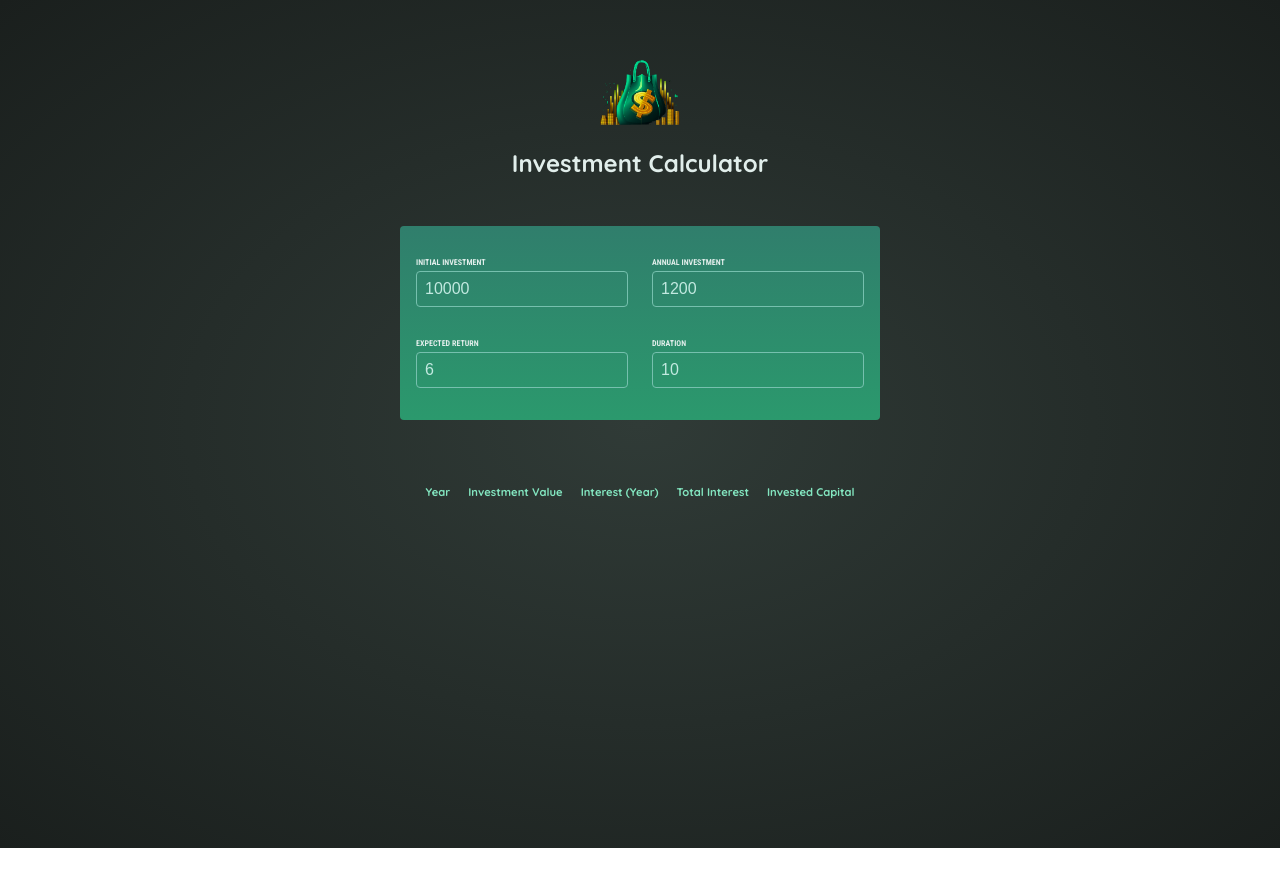
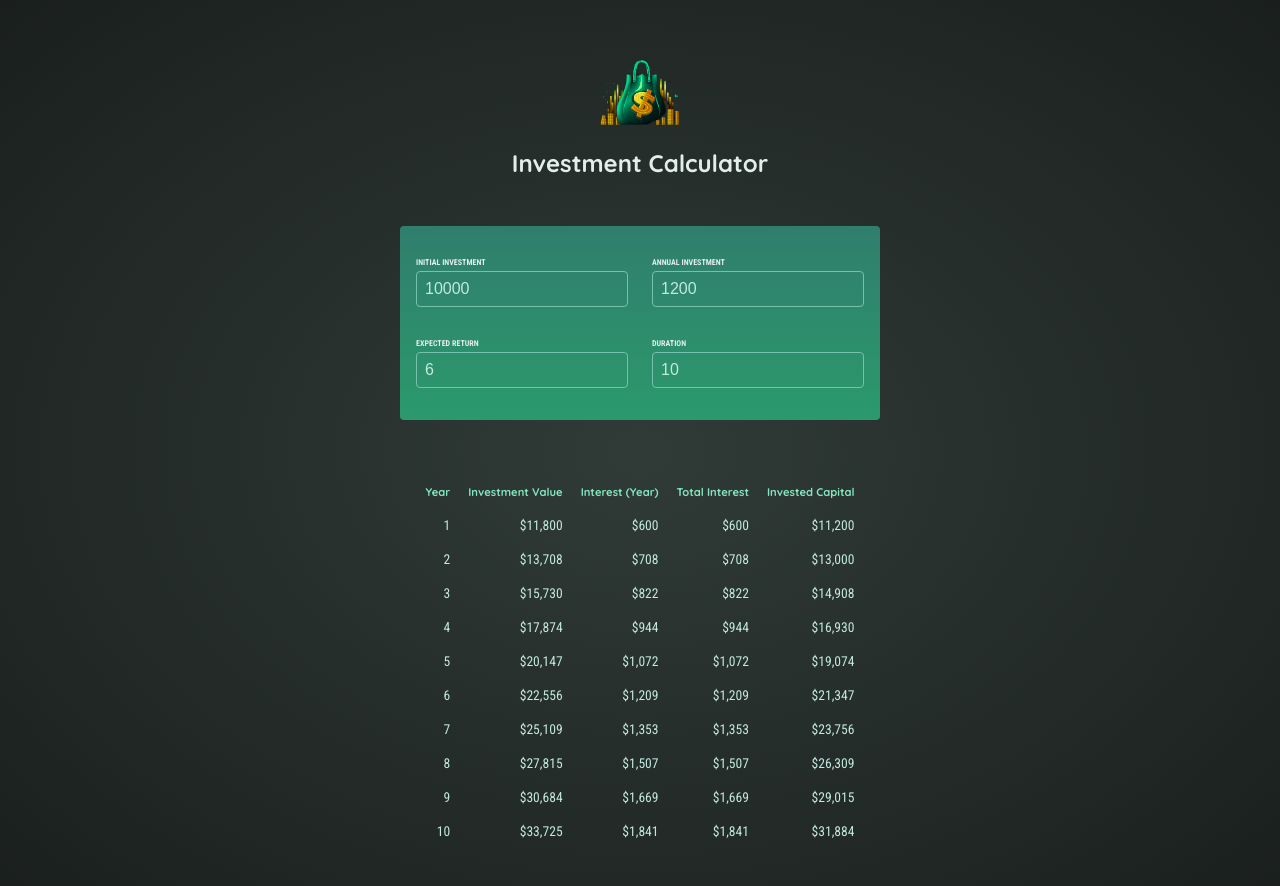
Before and after one commit to mwicaksono/investment-calculator-react, a React (Vite) app: page / in a window 1280 px wide. Shown: the top 886 px of the page. Before the commit the page ends 848 px from the top, so only its background shows below. Built offline with nearby package versions, Linux system fonts and the light colour scheme.

Commit message:
move input state to App.jsx

```diff
--- a/src/App.jsx
+++ b/src/App.jsx
@@ -2,19 +2,31 @@ import { useState } from "react";
 import Header from "./components/Header"
 import Result from "./components/Result"
 import UserInput from "./components/UserInput"
+import { calculateInvestmentResults } from "./util/investment";
 
 function App() {
-  const [investmentResult, setInvestmentResult] = useState([]);
+  const [userInput, setUserInput] = useState({
+    initialInvestment: 10000,
+    annualInvestment: 1200,
+    expectedReturn: 6,
+    duration: 10
+  });
 
+  function handleInput(newValue, type) {
+    setUserInput((prevState) => {
+      return {
+        ...prevState,
+        [type]: newValue
+      }
+    });
 
-  function handleInvestmentResult(value) {
-    setInvestmentResult(value);
   }
+
   return (
     <main>
       <Header />
-      <UserInput getInvestmentResult={handleInvestmentResult} />
-      <Result investment={investmentResult} />
+      <UserInput userInput={userInput} handleInput={handleInput} />
+      <Result investment={calculateInvestmentResults(userInput)} />
     </main>
   )
 }
--- a/src/components/UserInput.jsx
+++ b/src/components/UserInput.jsx
@@ -1,26 +1,6 @@
-import { useState } from "react";
+const UserInput = ({ handleInput, userInput }) => {
 
-import { calculateInvestmentResults } from "../util/investment.js";
 
-const UserInput = ({ getInvestmentResult }) => {
-
-    const [userInput, setUserInput] = useState({
-        initialInvestment: 10000,
-        annualInvestment: 1200,
-        expectedReturn: 6,
-        duration: 10
-    });
-
-    function handleInput(newValue, type) {
-        setUserInput((prevState) => {
-            return {
-                ...prevState,
-                [type]: newValue
-            }
-        });
-
-        getInvestmentResult(calculateInvestmentResults(userInput));
-    }
 
     return (
         <div id="user-input">
```
